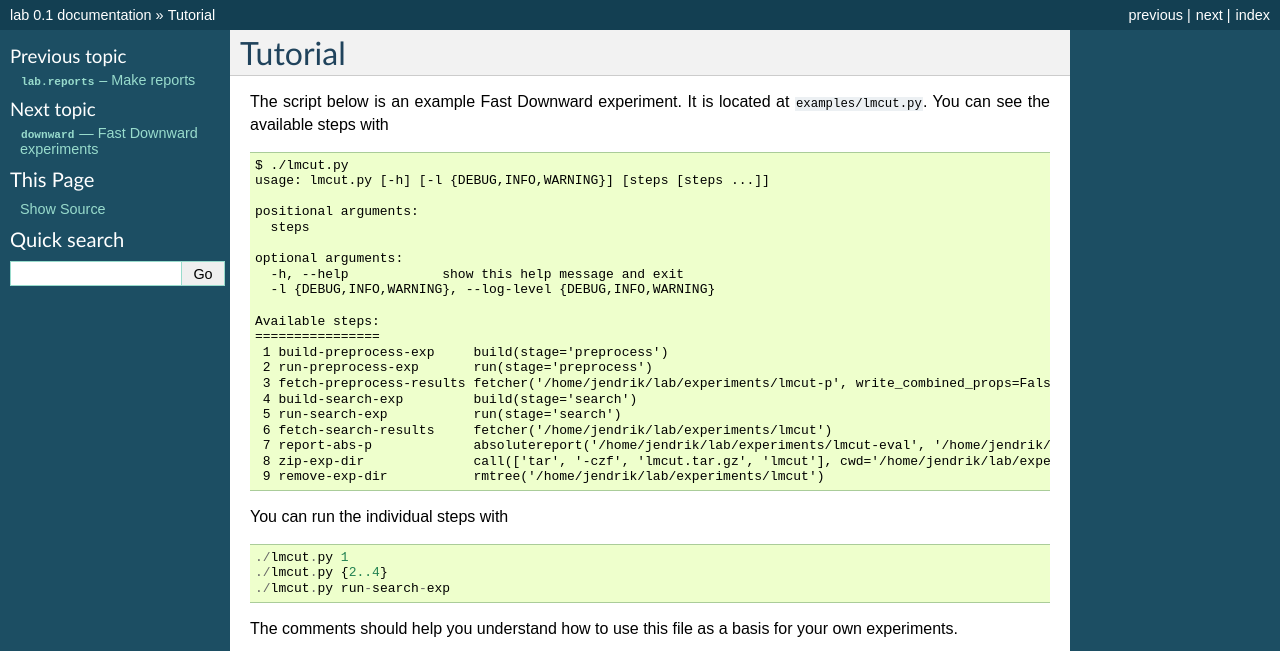
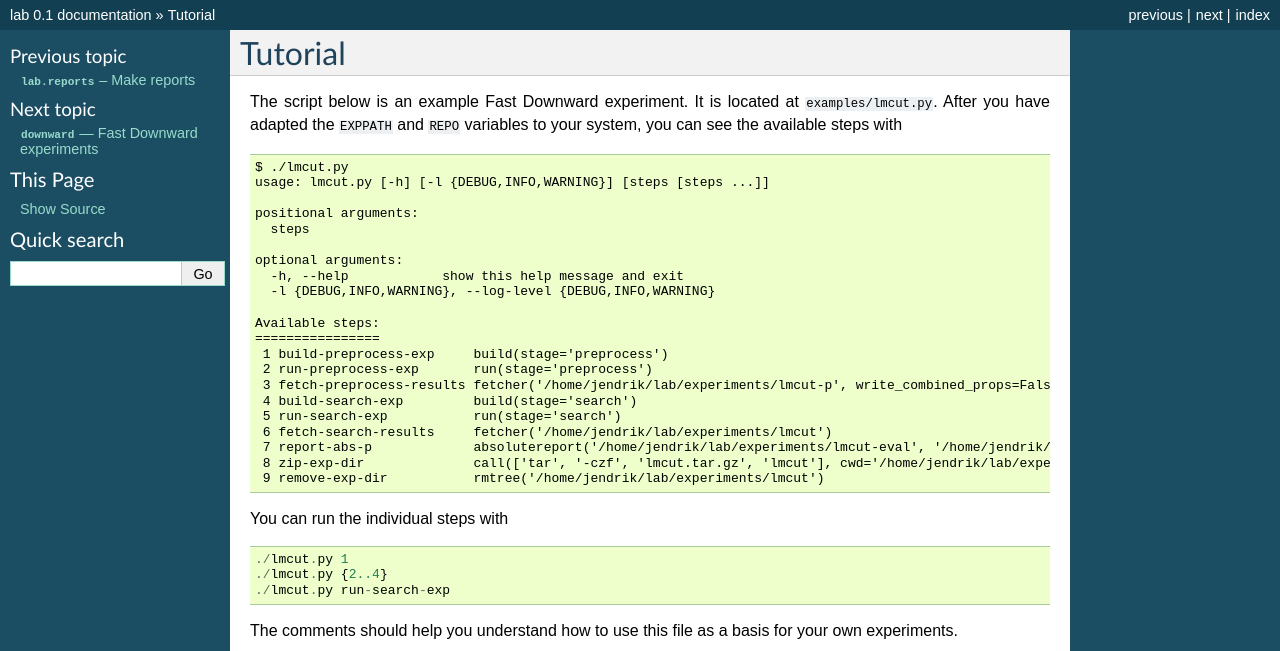
Before and after one commit to aibasel/lab, a Sphinx documentation site: the page built from docs/downward.tutorial.rst, in a window 1280 px wide, cut to the strip 0-651 px from the top of the page. Built offline with Sphinx 7.4.7, drawn with Linux system fonts in a browser that asks for light colours.

Commit message:
mention system specific changes

```diff
--- a/docs/downward.tutorial.rst
+++ b/docs/downward.tutorial.rst
@@ -4,7 +4,8 @@ Tutorial
 ========
 
 The script below is an example Fast Downward experiment. It is located
-at ``examples/lmcut.py``. You can see the available steps with ::
+at ``examples/lmcut.py``. After you have adapted the ``EXPPATH`` and ``REPO``
+variables to your system, you can see the available steps with ::
 
     $ ./lmcut.py
     usage: lmcut.py [-h] [-l {DEBUG,INFO,WARNING}] [steps [steps ...]]
```
